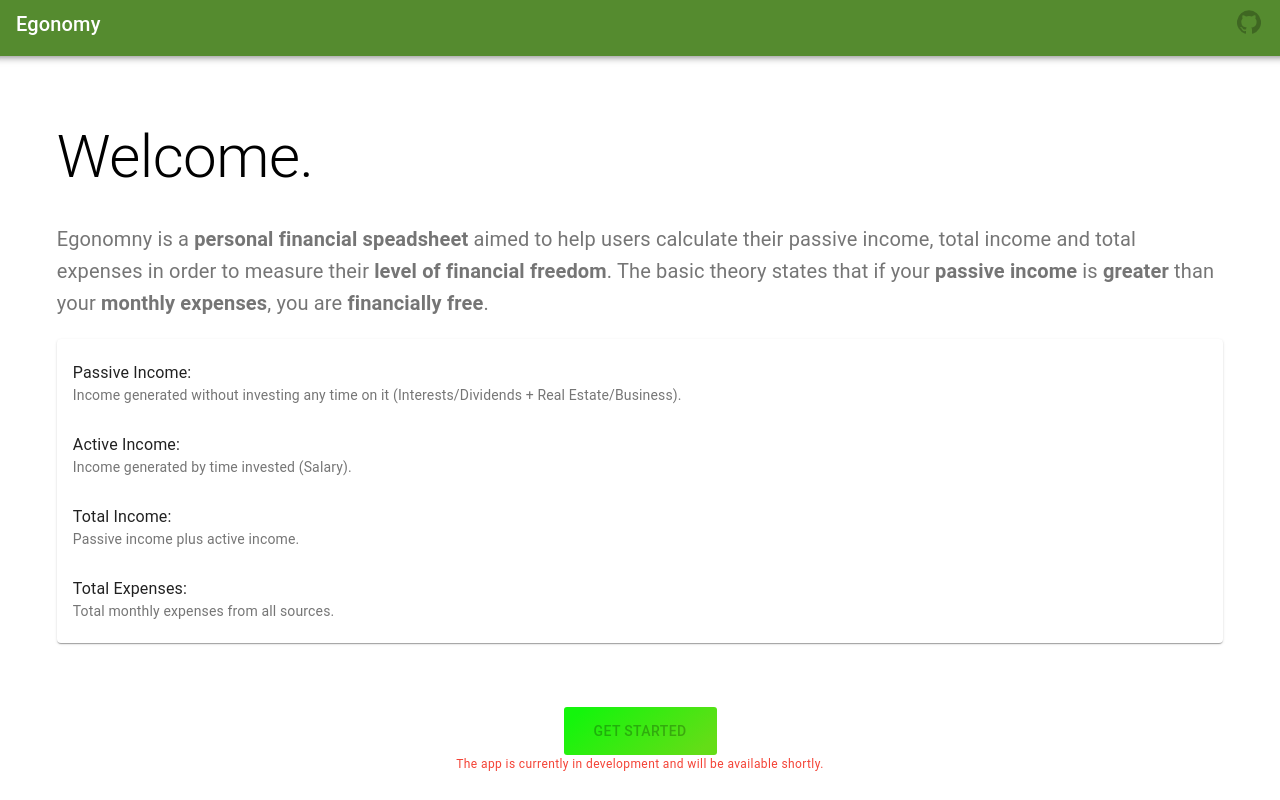
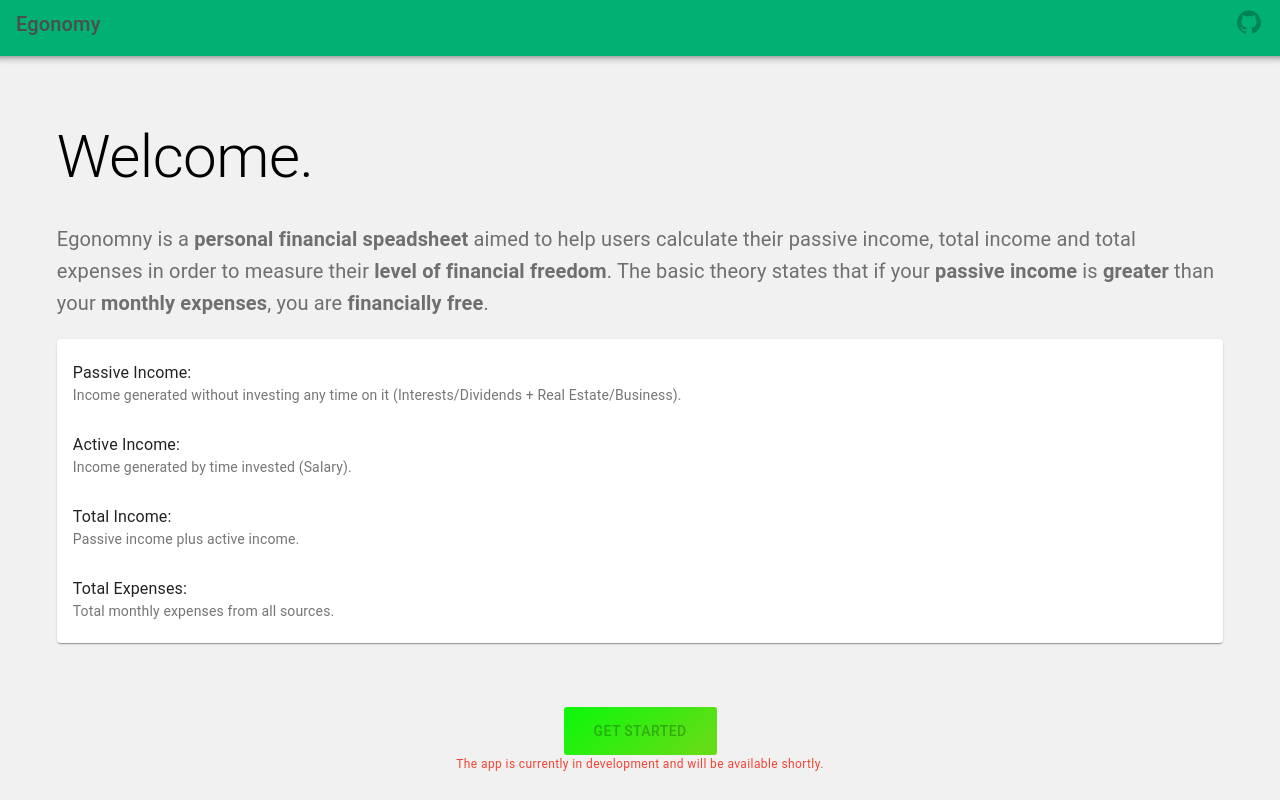
Before and after one commit to itsca/cashflowmeter, a React (Create React App) app: page / in a window 1280 px wide. Shown: the top 800 px of the page. Built offline with nearby package versions, Linux system fonts and the light colour scheme.

Commit message:
• Style changes

```diff
--- a/src/Components/Layout/Layout.tsx
+++ b/src/Components/Layout/Layout.tsx
@@ -1,13 +1,25 @@
 import React from 'react';
+import { Route, Link } from 'react-router-dom';
+
 import { Grid, Paper } from '@material-ui/core';
+import { makeStyles } from '@material-ui/styles';
+
 import HomePage from '../../Containers/HomePage/HomePage';
 import MainBar from '../MainBar/MainBar';
-import { Route, Link } from 'react-router-dom';
 import Calculator from '../../Containers/Calculator/Calculator';
 
+const useStyles = makeStyles({
+  root: {
+    backgroundColor: '#f1f1f1',
+  }
+});
+
 const Layout: React.FC = () => {
+
+  const classes = useStyles();
+
   return (
-    <Grid container spacing={2} className="mainContainer">
+    <Grid container spacing={2} className={classes.root + ' mainContainer'}>
       <Grid container>
         <MainBar />
       </Grid>
--- a/src/Containers/App/App.tsx
+++ b/src/Containers/App/App.tsx
@@ -9,7 +9,9 @@ import { BrowserRouter as Router } from "react-router-dom";
 const theme = createMuiTheme({
   palette: {
     primary: {
-      main: '#558b2f',
+      main: '#00B173',
+      contrastText: '#4D4D4D'
+
     },
     secondary: {
       main: '#ff7043',
```
